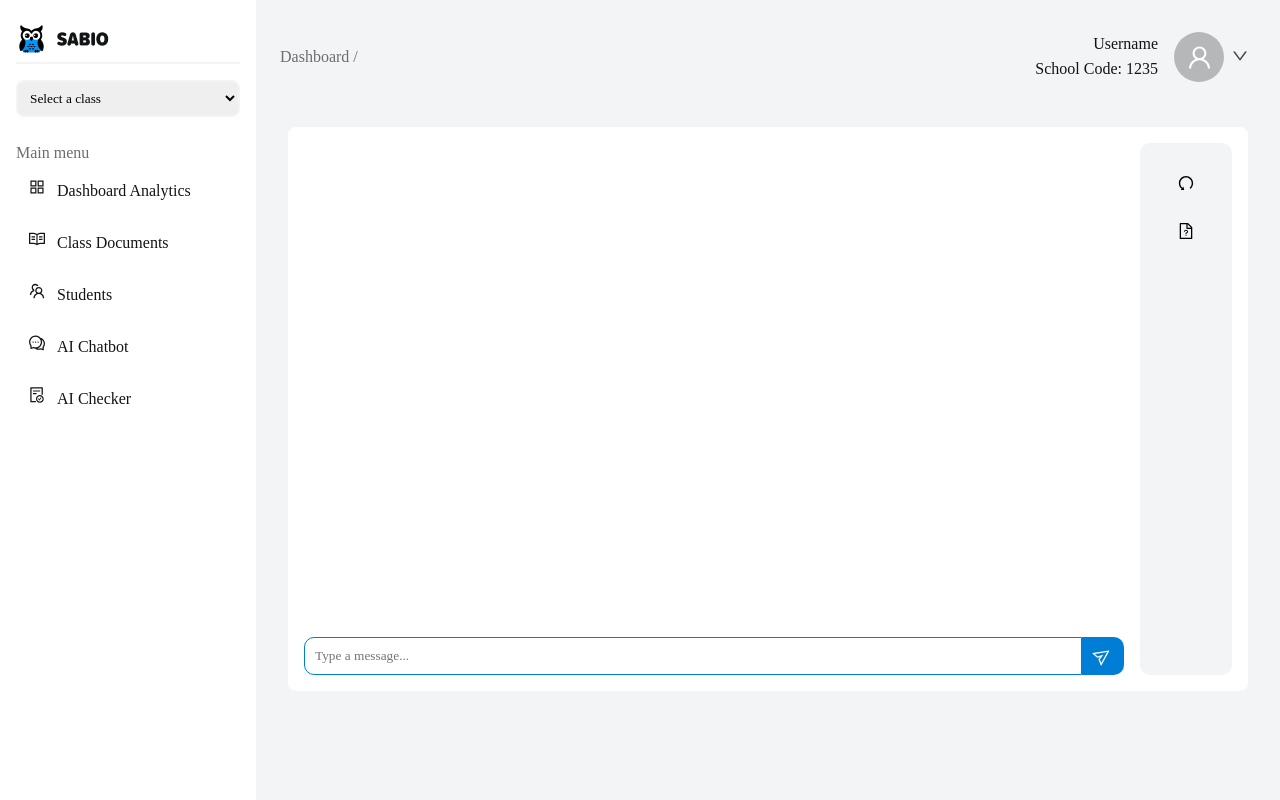
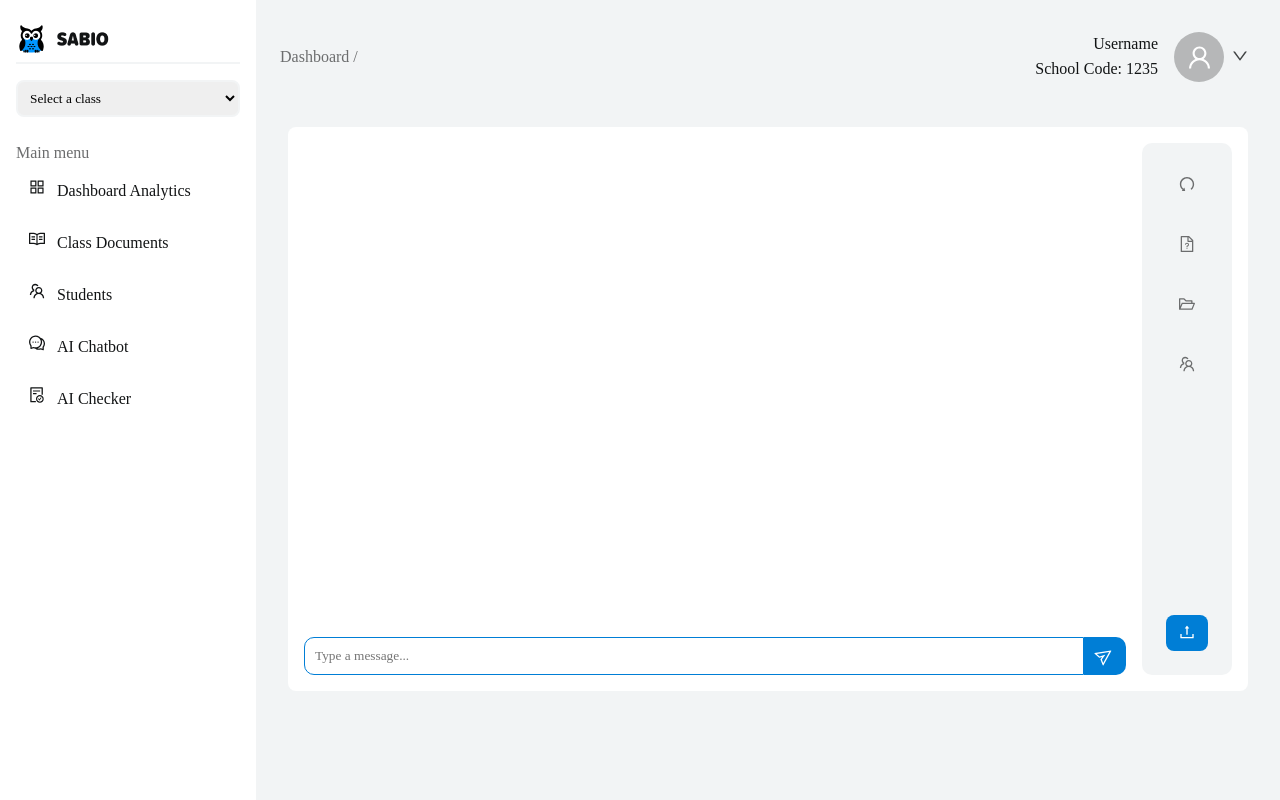
Before and after one commit to DMV-DEV/FE-SABIO, a React (Create React App) app: page /chatbot in a window 1280 px wide. Built offline with nearby package versions, Linux system fonts and the light colour scheme; a web font is replaced by a local one.

Commit message:
chatbot sidebar

```diff
--- a/src/pages/chatbot/Chatbot.jsx
+++ b/src/pages/chatbot/Chatbot.jsx
@@ -1,6 +1,6 @@
 import React, { useState } from 'react';
 import './StyleChatbot.css';
-import { SendOutlined , UndoOutlined, FileUnknownOutlined } from '@ant-design/icons';
+import { SendOutlined , UndoOutlined, FileUnknownOutlined, FolderOpenOutlined, TeamOutlined, UploadOutlined } from '@ant-design/icons';
 
 const Chatbot = () => {
 
@@ -51,8 +51,21 @@ const Chatbot = () => {
         <button ><SendOutlined rotate={(-35)} /></button>
       </div>
       <div className='chatbot__sidebar'>
+        <button className='chatbot__sidebar--button'>
       <UndoOutlined />
+      </button>
+      <button className='chatbot__sidebar--button'>
       <FileUnknownOutlined />
+      </button>
+      <button className='chatbot__sidebar--button'>
+      <FolderOpenOutlined />
+      </button>
+      <button className='chatbot__sidebar--button'>
+      <TeamOutlined />
+      </button>
+      <button className='chatbot__sidebar--upload'>
+      <UploadOutlined />
+      </button>
 
       </div>
 
--- a/src/pages/chatbot/StyleChatbot.css
+++ b/src/pages/chatbot/StyleChatbot.css
@@ -33,12 +33,24 @@
   .chatbot__sidebar{
     width: 6rem;
     height: 100%;
-    padding: 2rem;
+    padding: 1.5rem;
     background-color: var(--grey);
     border-radius: 10px;
     display: flex;
     flex-direction: column;
     align-items: center;
-    gap: 2rem;
+    justify-content: flex-start;
+    gap: 1.5rem;
 
   }
+
+  .chatbot__sidebar--button{
+    background-color: transparent;
+    color: #6c6d6e
+  }
+
+  .chatbot__sidebar--upload{
+
+  margin-top: auto ;
+
+  }
```
